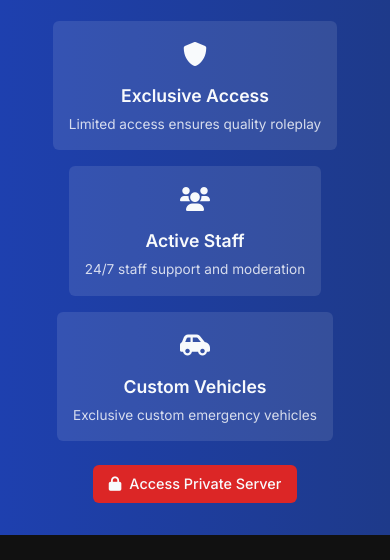
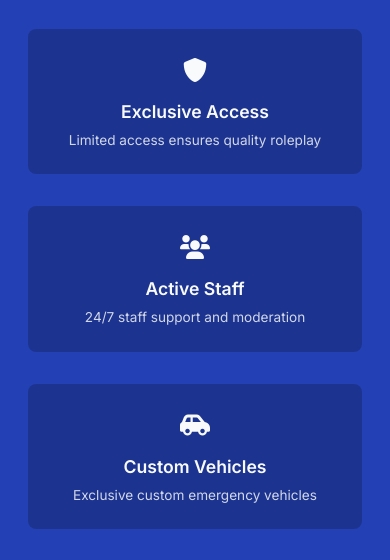
Before and after one commit to emergencyhamburgnews/MyDiscord-website, a plain HTML site: page index.html in a window 390 px wide. Shown: the part 1504-2064 px from the top of the page. Drawn offline with Linux system fonts and the light colour scheme; no server answers.

Commit message:
Add files via upload

```diff
--- a/main.css
+++ b/main.css
@@ -258,13 +258,28 @@ img {
 }
 
 .btn-accent {
-  background: var(--accent);
+  background: #E53E3E;
   color: var(--text-white);
+  padding: 0.75rem 1.5rem;
+  border-radius: 4px;
+  font-weight: 600;
+  text-transform: uppercase;
+  letter-spacing: 0.5px;
+  font-size: 0.9rem;
 }
 
 .btn-accent:hover {
-  background: #ef4444;
+  background: #C53030;
   transform: translateY(-2px);
+}
+
+@media (max-width: 768px) {
+  .btn-accent {
+    width: 100%;
+    max-width: 300px;
+    margin: 0 auto;
+    display: block;
+  }
 }
 
 .btn-success {
@@ -451,9 +466,10 @@ img {
 /* Compact Private Server Promo */
 .private-server {
   padding: var(--space-2xl) 0;
-  background: linear-gradient(to right, var(--primary-dark), var(--primary));
+  background: rgb(35, 65, 180);
   position: relative;
   overflow: hidden;
+  text-align: center;
 }
 
 .private-server-content {
@@ -477,21 +493,30 @@ img {
 }
 
 .server-features {
-  display: flex;
-  flex-wrap: wrap;
-  justify-content: center;
-  gap: var(--space-lg);
-  margin-bottom: var(--space-xl);
+  display: grid;
+  grid-template-columns: repeat(3, 1fr);
+  gap: 1rem;
+  max-width: 800px;
+  margin: 2rem auto;
 }
 
 .server-feature {
-  flex: 1;
-  min-width: 180px;
-  max-width: 220px;
+  background: rgba(0, 0, 0, 0.2);
+  border-radius: 8px;
+  padding: 1.5rem;
   text-align: center;
-  padding: var(--space-lg);
-  background: rgba(255, 255, 255, 0.1);
-  border-radius: var(--radius-md);
+  transition: transform 0.2s;
+}
+
+@media (max-width: 768px) {
+  .server-features {
+    grid-template-columns: 1fr;
+    padding: 0 1rem;
+  }
+
+  .server-feature {
+    margin-bottom: 1rem;
+  }
 }
 
 .feature-icon {
```
Also changed, not shown: private-server.html (+2 -2 lines), report-player.html (+1 -1 lines), unban-request.html (+0 -34 lines).
